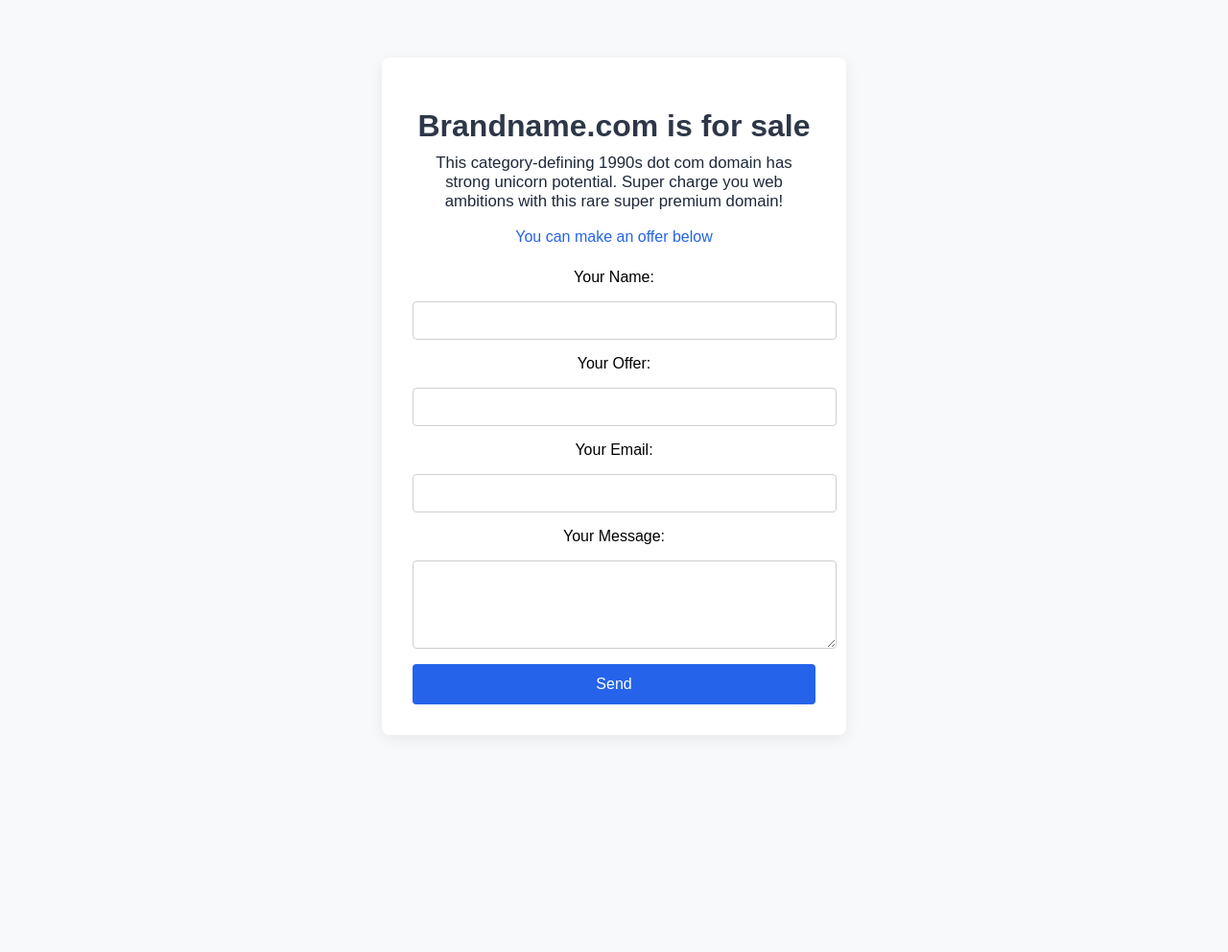
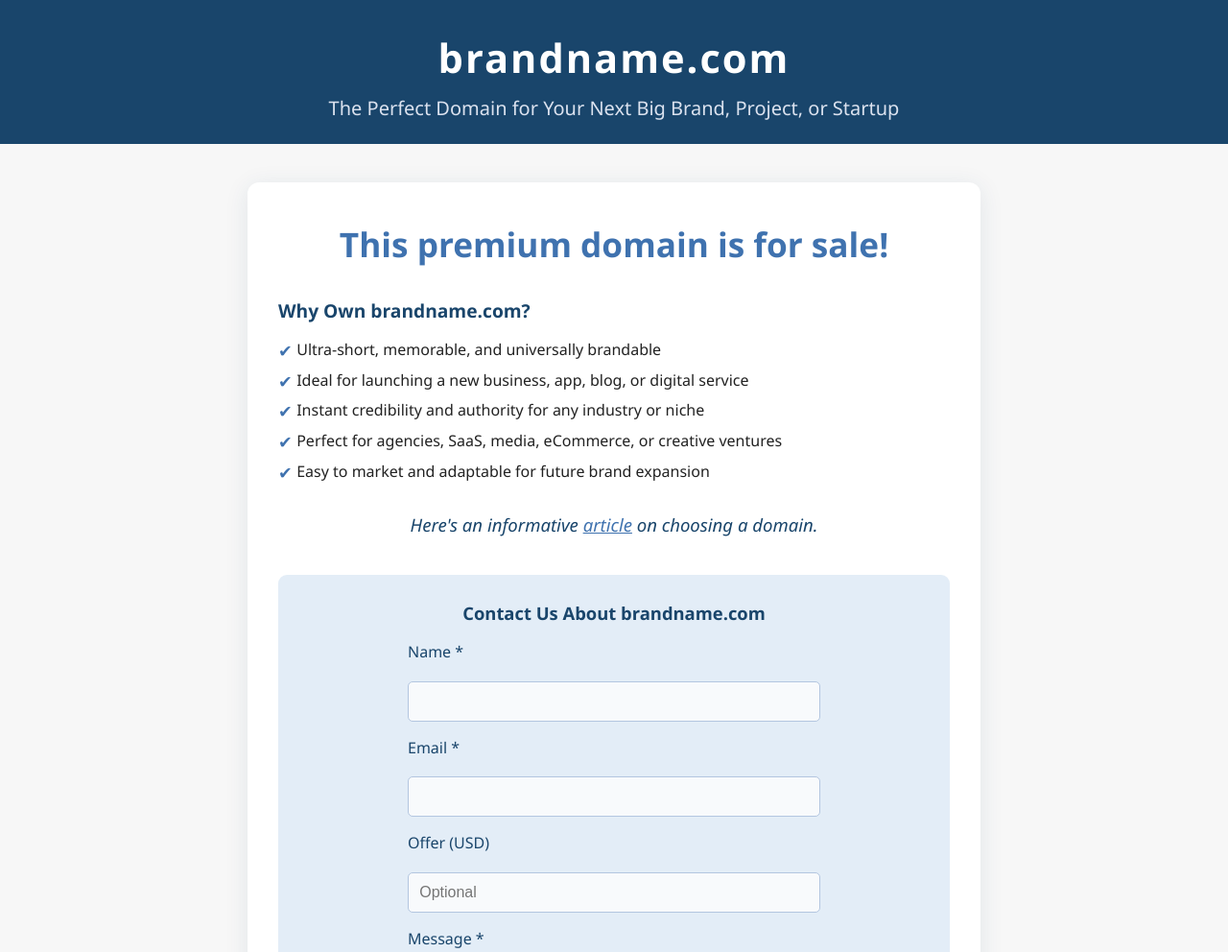
Before and after one commit to Schnyarp/brandnamecom, a plain HTML site: page index.html in a window 1280 px wide. Shown: the top 992 px of the page at 96% size. Before the commit the page ends 826 px from the top, so only its background shows below. Drawn offline with Linux system fonts and the light colour scheme.

Commit message:
Add files via upload

```diff
--- a/index.html
+++ b/index.html
@@ -3,96 +3,235 @@
 <head>
     <meta charset="UTF-8">
     <meta name="viewport" content="width=device-width, initial-scale=1.0">
-    <title>Domain For Sale</title>
+    <title>brandname.com – Premium Domain For Sale</title>
+    <meta name="description" content="brandname.com is a premium, brandable domain name now available for purchase. Secure this valuable web address today.">
     <style>
         body {
-            background: #f8f9fa;
-            font-family: Arial, sans-serif;
+            font-family: 'Segoe UI', Arial, sans-serif;
+            background: #f7f7f7;
             margin: 0;
             padding: 0;
+            color: #222;
         }
-        .container {
-            max-width: 420px;
-            margin: 60px auto;
-            background: #fff;
-            border-radius: 8px;
-            box-shadow: 0 4px 16px rgba(0,0,0,0.07);
-            padding: 32px;
+        header {
+            background: #19456b;
+            color: #fff;
+            padding: 2rem 0 1.5rem 0;
             text-align: center;
         }
-        h1 {
-            color: #2d3748;
-            margin-bottom: 10px;
+        header h1 {
+            margin: 0;
+            font-size: 2.6rem;
+            letter-spacing: 2px;
         }
-        .subtitle {
-            color: #1e293b;
-            font-size: 1.05em;
-            margin-bottom: 18px;
+        header p {
+            margin: 0.7rem 0 0 0;
+            font-size: 1.25rem;
+            color: #dbe2ef;
         }
-        p {
-            color: #2563eb; /* Blue text for the paragraph */
-            margin-bottom: 24px;
+        main {
+            max-width: 700px;
+            margin: 2.5rem auto;
+            background: #fff;
+            border-radius: 12px;
+            box-shadow: 0 4px 24px rgba(25,69,107,0.10);
+            padding: 2.5rem 2rem 2rem 2rem;
         }
-        form {
+        .for-sale {
+            text-align: center;
+            font-size: 2.2rem;
+            margin-bottom: 2rem;
+            color: #3f72af;
+            font-weight: 700;
+        }
+        .features {
+            margin: 2rem 0;
+        }
+        .features h2 {
+            color: #19456b;
+            font-size: 1.2rem;
+            margin-bottom: 1rem;
+        }
+        .features ul {
+            list-style: none;
+            padding: 0;
+        }
+        .features li {
+            margin: 0.6rem 0;
+            padding-left: 1.2rem;
+            position: relative;
+        }
+        .features li::before {
+            content: "✔";
+            color: #3f72af;
+            font-size: 1.1em;
+            position: absolute;
+            left: 0;
+        }
+        .inquiry-form-section {
+            margin: 2.5rem 0 0 0;
+            padding: 1.7rem 1.1rem 1.1rem 1.1rem;
+            background: #e3edf7;
+            border-radius: 9px;
+        }
+        .inquiry-form-section h3 {
+            margin-top: 0;
+            color: #19456b;
+            font-size: 1.15rem;
+            text-align: center;
+            margin-bottom: 1.1rem;
+        }
+        .info-article {
+            text-align: center;
+            margin-bottom: 1.7rem;
+            font-size: 1.16rem;
+            color: #19456b;
+            font-style: italic;
+        }
+        .info-article a {
+            color: #3f72af;
+            text-decoration: underline;
+        }
+        form.inquiry-form {
+            max-width: 430px;
+            margin: 0 auto;
             display: flex;
             flex-direction: column;
-            gap: 16px;
+            gap: 1rem;
         }
-        input, textarea {
-            padding: 10px;
-            border: 1px solid #cfcfcf;
-            border-radius: 4px;
+        .inquiry-form label {
             font-size: 1rem;
-            width: 100%;
+            color: #19456b;
+            margin-bottom: 0.2rem;
+            font-weight: 500;
         }
-        textarea {
+        .inquiry-form input,
+        .inquiry-form textarea {
+            padding: 0.7rem;
+            border: 1px solid #b3c6e0;
+            border-radius: 5px;
+            font-size: 1rem;
+            background: #f8fafc;
             resize: vertical;
-            min-height: 70px;
-            max-height: 200px;
         }
-        button {
-            background: #2563eb;
+        .inquiry-form textarea {
+            min-height: 90px;
+            max-height: 220px;
+        }
+        .inquiry-form input[type="submit"] {
+            background: #3f72af;
             color: #fff;
             border: none;
-            border-radius: 4px;
-            padding: 12px 0;
-            font-size: 1rem;
+            font-size: 1.1rem;
+            border-radius: 6px;
+            padding: 0.8rem 0;
             cursor: pointer;
-            transition: background 0.15s;
+            transition: background 0.2s;
+            margin-top: 0.3rem;
         }
-        button:hover {
-            background: #1d4ed8;
+        .inquiry-form input[type="submit"]:hover {
+            background: #19456b;
         }
-        .success, .error {
-            margin-top: 18px;
-            font-size: 1rem;
+        .thanks-message {
+            display: none;
+            text-align: center;
+            color: #19456b;
+            font-weight: bold;
+            margin-top: 1.1rem;
         }
-        .success { color: #16a34a; }
-        .error { color: #dc2626; }
+        footer {
+            text-align: center;
+            color: #8ca7c4;
+            font-size: 0.9rem;
+            padding: 1.6rem 0 0.7rem 0;
+        }
+        @media (max-width: 600px) {
+            main {
+                padding: 1.2rem 0.5rem 1rem 0.5rem;
+            }
+            .for-sale {
+                font-size: 1.4rem;
+            }
+            .inquiry-form-section {
+                padding: 1.1rem 0.3rem 0.5rem 0.3rem;
+            }
+            .info-article {
+                font-size: 1.02rem;
+            }
+        }
     </style>
 </head>
 <body>
-    <div class="container">
-        <h1>Brandname.com is for sale</h1>
-        <div class="subtitle">
-            This category-defining 1990s dot com domain has strong unicorn potential. Super charge you web ambitions with this rare super premium domain!
+    <header>
+        <h1>brandname.com</h1>
+        <p>The Perfect Domain for Your Next Big Brand, Project, or Startup</p>
+    </header>
+    <main>
+        <div class="for-sale">This premium domain is <strong>for sale</strong>!</div>
+        <section class="features">
+            <h2>Why Own brandname.com?</h2>
+            <ul>
+                <li>Ultra-short, memorable, and universally brandable</li>
+                <li>Ideal for launching a new business, app, blog, or digital service</li>
+                <li>Instant credibility and authority for any industry or niche</li>
+                <li>Perfect for agencies, SaaS, media, eCommerce, or creative ventures</li>
+                <li>Easy to market and adaptable for future brand expansion</li>
+            </ul>
+        </section>
+        <div class="info-article">
+            Here's an informative <a href="https://corelli.com/domains.html" target="_blank" rel="noopener">article</a> on choosing a domain.
         </div>
-        <p>You can make an offer below</p>
-       <form action="https://formspree.io/f/mvgayvaa" method="POST">
-    <label for="name">Your Name:</label>
-    <input type="text" id="name" name="name" required>
+        <section class="inquiry-form-section" id="inquiry-form">
+            <h3>Contact Us About brandname.com</h3>
+            <form class="inquiry-form" action="https://formspree.io/f/mvgayvaa" method="POST" autocomplete="on">
+                <input type="hidden" name="_redirect" value="https://brandname.com/thank-you.html">
+                <label for="name">Name *</label>
+                <input type="text" name="name" id="name" required autocomplete="name">
 
-    <label for="offer">Your Offer:</label>
-    <input type="text" id="offer" name="offer">
+                <label for="email">Email *</label>
+                <input type="email" name="email" id="email" required autocomplete="email">
 
-    <label for="email">Your Email:</label>
-    <input type="email" id="email" name="email" required>
+                <label for="offer">Offer (USD)</label>
+                <input type="number" name="offer" id="offer" min="0" step="any" placeholder="Optional">
 
-    <label for="message">Your Message:</label>
-    <textarea id="message" name="message" required></textarea>
+                <label for="message">Message *</label>
+                <textarea name="message" id="message" required placeholder="Your inquiry..."></textarea>
 
-    <button type="submit">Send</button>
-        </form>
-    </div>
+                <input type="submit" value="Send Inquiry">
+            </form>
+            <div class="thanks-message" id="thanks-message">
+                Thank you for your inquiry! We will contact you soon.
+            </div>
+        </section>
+    </main>
+    <footer>
+        &copy; 2025 brandname.com &ndash; This domain is for sale.
+    </footer>
+    <script>
+        // Optional: show a thank you message after submission using AJAX (Formspree supports this)
+        document.querySelector('.inquiry-form').addEventListener('submit', function(e) {
+            // Uncomment below to enable AJAX-style feedback (Formspree recommends this)
+            /*
+            e.preventDefault();
+            var form = this;
+            var data = new FormData(form);
+            fetch(form.action, {
+                method: form.method,
+                body: data,
+                headers: { 'Accept': 'application/json' }
+            }).then(function(response) {
+                if (response.ok) {
+                    window.location.href = "https://brandname.com/thank-you.html";
+                } else {
+                    response.json().then(function(data){
+                        alert(data.error || 'Oops! There was a problem submitting your form');
+                    });
+                }
+            }).catch(function(error) {
+                alert('Oops! There was a problem submitting your form');
+            });
+            */
+        });
+    </script>
 </body>
 </html>
```
Also changed, not shown: thank-you.html (added, +42 -0 lines).
